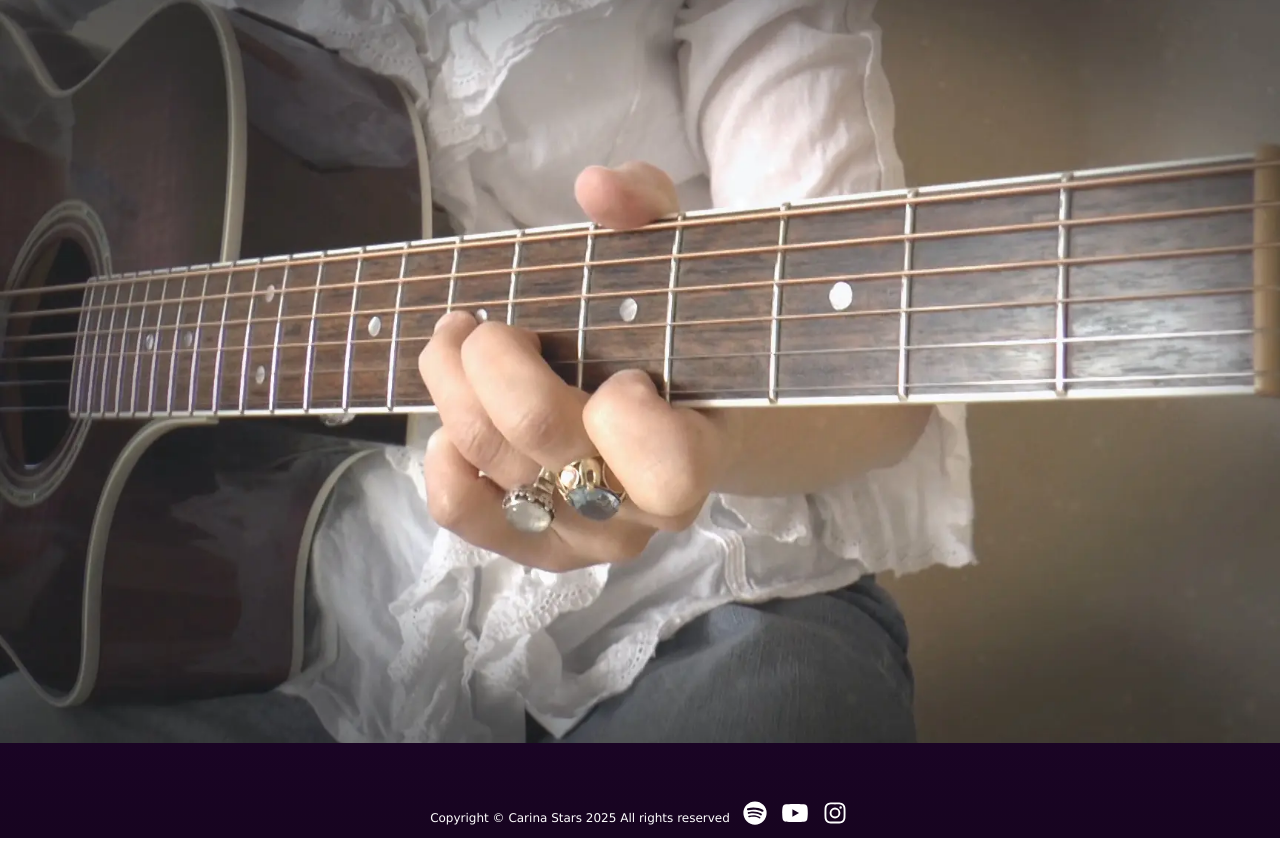
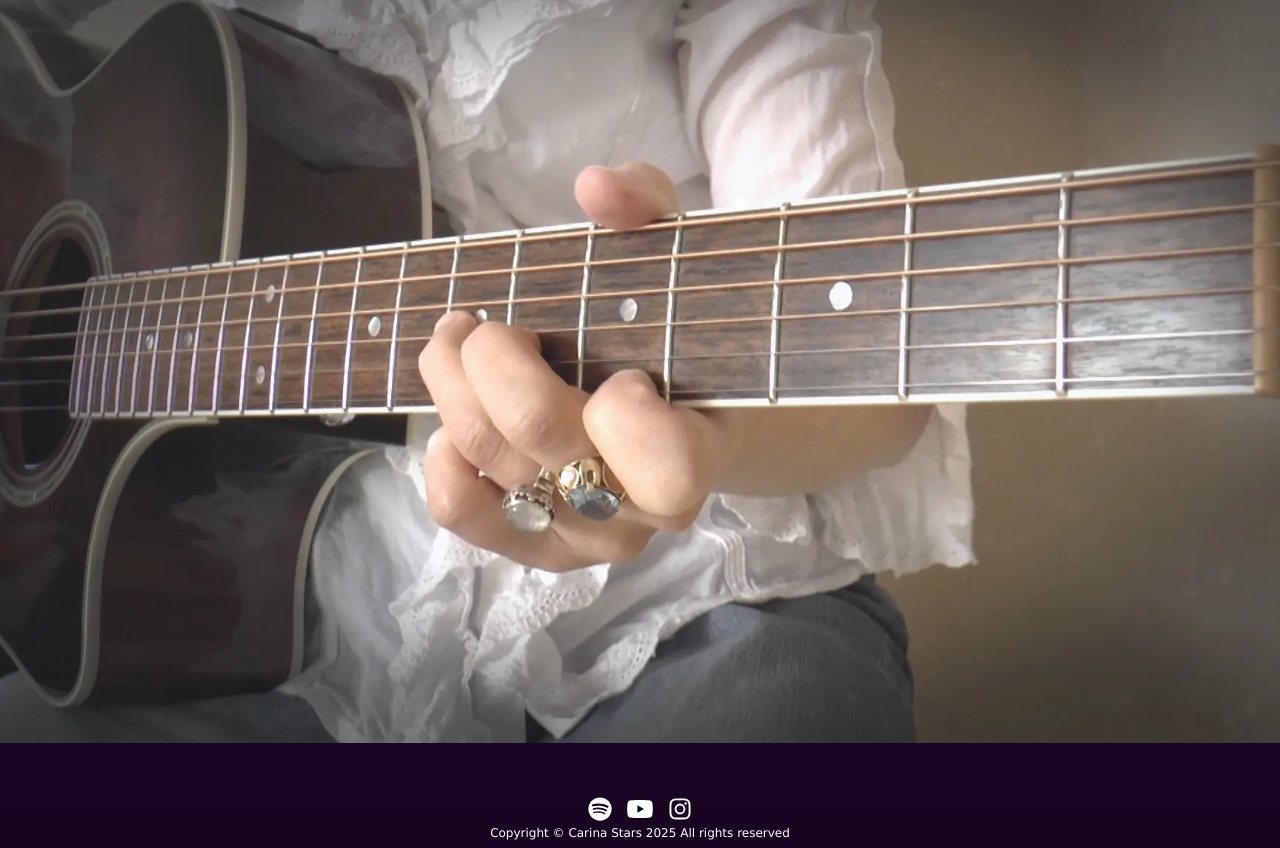
Before and after one commit to Carinalak/carinastars, a React (Vite) app: page / in a window 1280 px wide. Shown: the part 890-1738 px from the top of the page. Built offline with nearby package versions, Linux system fonts and the light colour scheme; a web font is replaced by a local one.

Commit message:
Adjust social media icons

```diff
--- a/src/components/Footer.tsx
+++ b/src/components/Footer.tsx
@@ -8,19 +8,20 @@ background-color: transparent;
 text-align: center;
 margin-top: auto; /* Flyttar footern längst ner */
 margin-bottom: 0 !important;
-padding-bottom: 5px;
+padding-bottom: 15px;
 max-width: 100%;
 height: 30px;
 display: flex;
-flex-direction: row;
+flex-direction: column;
 align-items: center;
 justify-content: center;
-gap: 10px;
+gap: 2px;
 color: ${WHITE};
 font-family: Verdana, Geneva, Tahoma, sans-serif;
 font-size: 12px;
 
   @media screen and (min-width: ${BREAKPOINT_BIGGER_DESKTOP}) {
+    flex-direction: row;
     height: 100px;
   }
 `;
@@ -29,13 +30,13 @@ export const Footer = () => {
 
 return (
   <FooterContainer>
-    <div>Copyright &copy; Carina Stars 2025 All rights reserved</div>
-    <div style={{ display: "flex", gap: "10px", color: "white", fontSize: "24px", paddingBottom: "8px" }}>
+    <div style={{ display: "flex", gap: "10px", color: "white", fontSize: "24px"}}>
       <a href="https://open.spotify.com/artist/55qk3HvZGmJNg98ChI6MdJ" target="_blank" rel="noopener noreferrer"><FontAwesomeIcon icon={faSpotify} /></a>
       <a href="https://www.youtube.com/@carinastars1/videos?view=0&sort=dd&shelf_id=1" target="_blank" rel="noopener noreferrer"><FontAwesomeIcon icon={faYoutube} /></a>
       <a href="https://www.instagram.com/carinastars/" target="_blank" rel="noopener noreferrer"><FontAwesomeIcon icon={faInstagram} /></a>
       {/*<a href="https://www.tiktok.com/search?q=carina%20stars&t=1761372933835" target="_blank" rel="noopener noreferrer"><FontAwesomeIcon icon={faTiktok} /></a>*/}
     </div>
+    <div>Copyright &copy; Carina Stars 2025 All rights reserved</div>
   </FooterContainer>
 );
 }
```
